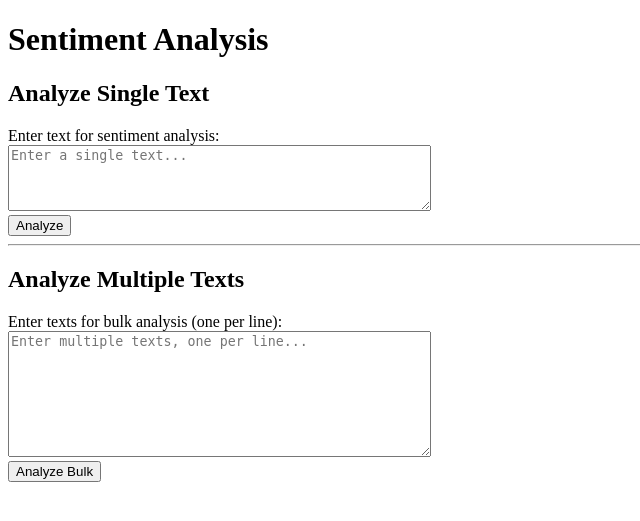
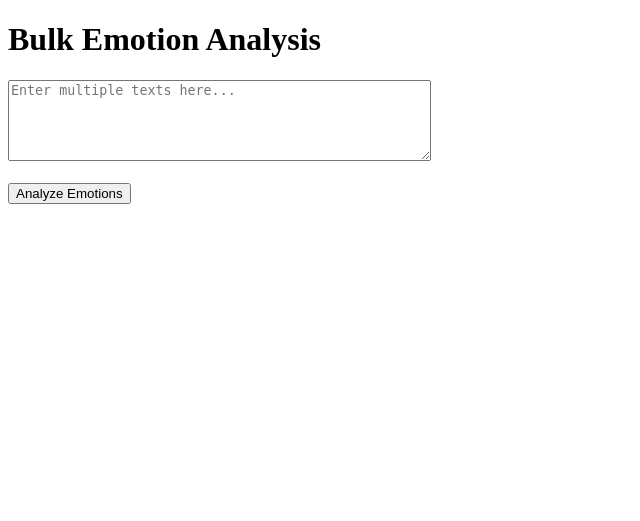
Before and after one commit to begimai/sentiment-analysis-web-app, a Flask app: page / in a window 1280 px wide. Shown: the top 521 px of the page, without its empty margins (0-640 px from the left). Run offline with Flask 3, Linux system fonts and the light colour scheme.

Commit message:
change model to have more emotions

```diff
--- a/app.py
+++ b/app.py
@@ -1,45 +1,27 @@
 from flask import Flask, request, render_template
-from sentiment_analysis import analyze_sentiment  # Sentiment analysis logic
-from visualization import create_sentiment_plot  # Visualization logic
-import pandas as pd
+import matplotlib.pyplot as plt
+from sentiment_analysis import predict_emotions
+from visualization import create_emotion_conversation_plot
 
 app = Flask(__name__)
 
 
-# Route for homepage with input form
 @app.route('/')
 def index():
     return render_template('index.html')
 
 
-# Route for single text analysis
-@app.route('/analyze', methods=['POST'])
-def analyze():
-    text = request.form['text']  # Get input text
-    sentiment = analyze_sentiment(text)  # Analyze sentiment
-
-    # Create a DataFrame to store this one result for plotting
-    df = pd.DataFrame({'text': [text], 'sentiment': [sentiment['label']]})
-
-    # Generate plot and save it
-    create_sentiment_plot(df)
-
-    return render_template('result.html', text=text, sentiment=sentiment, plot_url='static/sentiment_plot.png')
-
-
-# Route for bulk analysis
 @app.route('/analyze_bulk', methods=['POST'])
 def analyze_bulk():
-    texts = request.form['texts'].strip().split("\n")
-    sentiments = [analyze_sentiment(text.strip())['label'] for text in texts]
+    texts = request.form.getlist('texts')[0].splitlines()
+    emotions = []
+    for text in texts:
+        prediction = predict_emotions(text)
+        emotions.append(prediction)
+    create_emotion_conversation_plot(emotions)  # Create the conversation emotion plot
 
-    # Create a list of dictionaries for the template
-    results = [{'text': text, 'sentiment': sentiment} for text, sentiment in zip(texts, sentiments)]
-
-    df = pd.DataFrame({'text': texts, 'sentiment': sentiments})
-    create_sentiment_plot(df)
-
-    return render_template('bulk_result.html', results=results, plot_url='static/sentiment_plot.png')
+    zipped_data = zip(texts, emotions)
+    return render_template('bulk_result.html', zipped_data=zipped_data, plot_url='static/emotion_conversation_plot.png')
 
 
 if __name__ == '__main__':
--- a/sentiment_analysis.py
+++ b/sentiment_analysis.py
@@ -1,8 +1,22 @@
-from transformers import pipeline
+import torch
+from transformers import AutoTokenizer, AutoModelForSequenceClassification
 
-# Load pre-trained sentiment analysis model
-sentiment_pipeline = pipeline('sentiment-analysis')
 
-# Function to analyze sentiment of a single text
-def analyze_sentiment(text):
-    return sentiment_pipeline(text)[0]  # Returns a dictionary with 'label' and 'score'
+# Load tokenizer and model for GoEmotions
+tokenizer = AutoTokenizer.from_pretrained("monologg/bert-base-cased-goemotions-original")
+model = AutoModelForSequenceClassification.from_pretrained("monologg/bert-base-cased-goemotions-original")
+
+# Emotions associated with the model
+emotion_labels = ["admiration", "amusement", "anger", "annoyance", "approval", "caring", "confusion",
+                  "curiosity", "desire", "disappointment", "disapproval", "disgust", "embarrassment",
+                  "excitement", "fear", "gratitude", "grief", "joy", "love", "nervousness", "optimism",
+                  "pride", "realization", "relief", "remorse", "sadness", "surprise", "neutral"]
+
+
+def predict_emotions(text):
+    inputs = tokenizer(text, return_tensors="pt", truncation=True, padding=True)
+    outputs = model(**inputs)
+    probs = torch.softmax(outputs.logits, dim=1)
+    highest_probs = torch.topk(probs, 1)  # Get the highest probability emotion
+    emotion_index = highest_probs.indices[0].item()
+    return emotion_labels[emotion_index]
--- a/templates/index.html
+++ b/templates/index.html
@@ -1,30 +1,16 @@
+<!-- templates/index.html -->
 <!DOCTYPE html>
 <html lang="en">
 <head>
     <meta charset="UTF-8">
     <meta name="viewport" content="width=device-width, initial-scale=1.0">
-    <title>Sentiment Analysis</title>
+    <title>Emotion Analysis</title>
 </head>
 <body>
-    <h1>Sentiment Analysis</h1>
-
-    <!-- Form for Single Sentiment Analysis -->
-    <h2>Analyze Single Text</h2>
-    <form action="/analyze" method="POST">
-        <label for="text">Enter text for sentiment analysis:</label><br>
-        <textarea name="text" rows="4" cols="50" placeholder="Enter a single text..."></textarea><br>
-        <button type="submit">Analyze</button>
+    <h1>Bulk Emotion Analysis</h1>
+    <form action="/analyze_bulk" method="post">
+        <textarea name="texts" rows="5" cols="50" placeholder="Enter multiple texts here..."></textarea><br><br>
+        <input type="submit" value="Analyze Emotions">
     </form>
-
-    <hr>
-
-    <!-- Form for Bulk Sentiment Analysis -->
-    <h2>Analyze Multiple Texts</h2>
-    <form action="/analyze_bulk" method="POST">
-        <label for="texts">Enter texts for bulk analysis (one per line):</label><br>
-        <textarea name="texts" rows="8" cols="50" placeholder="Enter multiple texts, one per line..."></textarea><br>
-        <button type="submit">Analyze Bulk</button>
-    </form>
-
 </body>
 </html>
```
Also changed, not shown: templates/bulk_result.html (+10 -11 lines), templates/result.html (+6 -7 lines), test.py (+4 -16 lines), visualization.py (+18 -7 lines), README.md, static/sentiment_plot.png (deleted).
